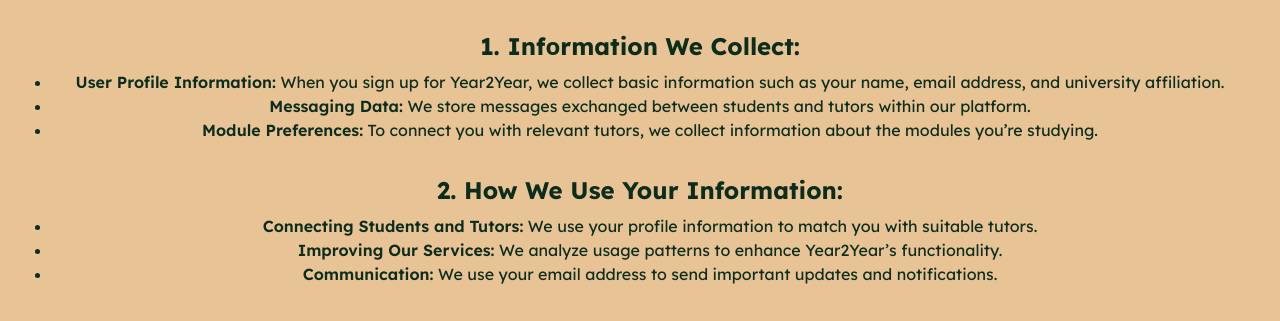
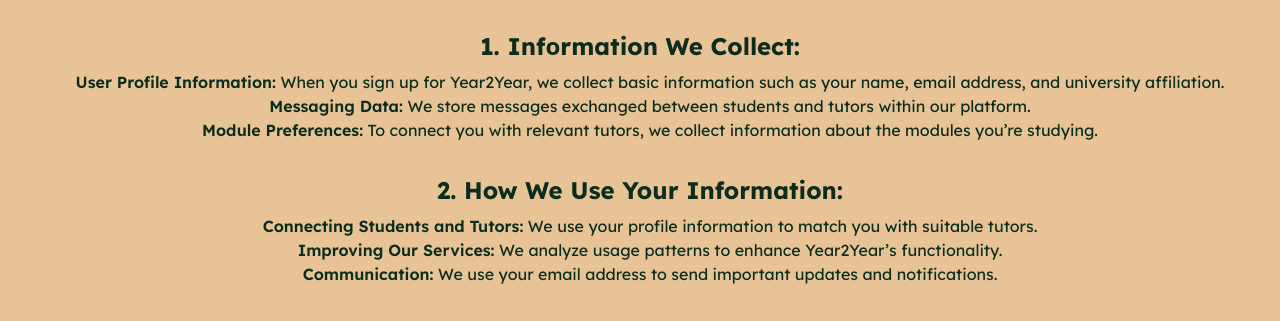
Before and after one commit to N1tingale/Year2Year, a React (Vite) app in the folder frontend/: page /privacy-policy in a window 1280 px wide. Shown: the part 306-627 px from the top of the page. Built offline with nearby package versions, Linux system fonts and the light colour scheme.

Commit message:
improved privacy policy styling

```diff
--- a/frontend/src/components/PrivacyPolicy.jsx
+++ b/frontend/src/components/PrivacyPolicy.jsx
@@ -26,7 +26,7 @@ export default function PrivacyPolicy() {
         <h2 className="text-2xl font-bold mt-8 mb-2">
           1. Infоrmation We Collect:
         </h2>
-        <ul className="list-disc pl-5 mb-4">
+        <ul className="pl-5 mb-4">
           <li>
             <strong className="font-semibold">
               {" "}
@@ -48,7 +48,7 @@ export default function PrivacyPolicy() {
         <h2 className="text-2xl font-bold mt-8 mb-2">
           2. How We Use Your Information:
         </h2>
-        <ul className="list-disc pl-5 mb-4">
+        <ul className="pl-5 mb-4">
           <li>
             <strong className="font-semibold">
               {" "}
```
